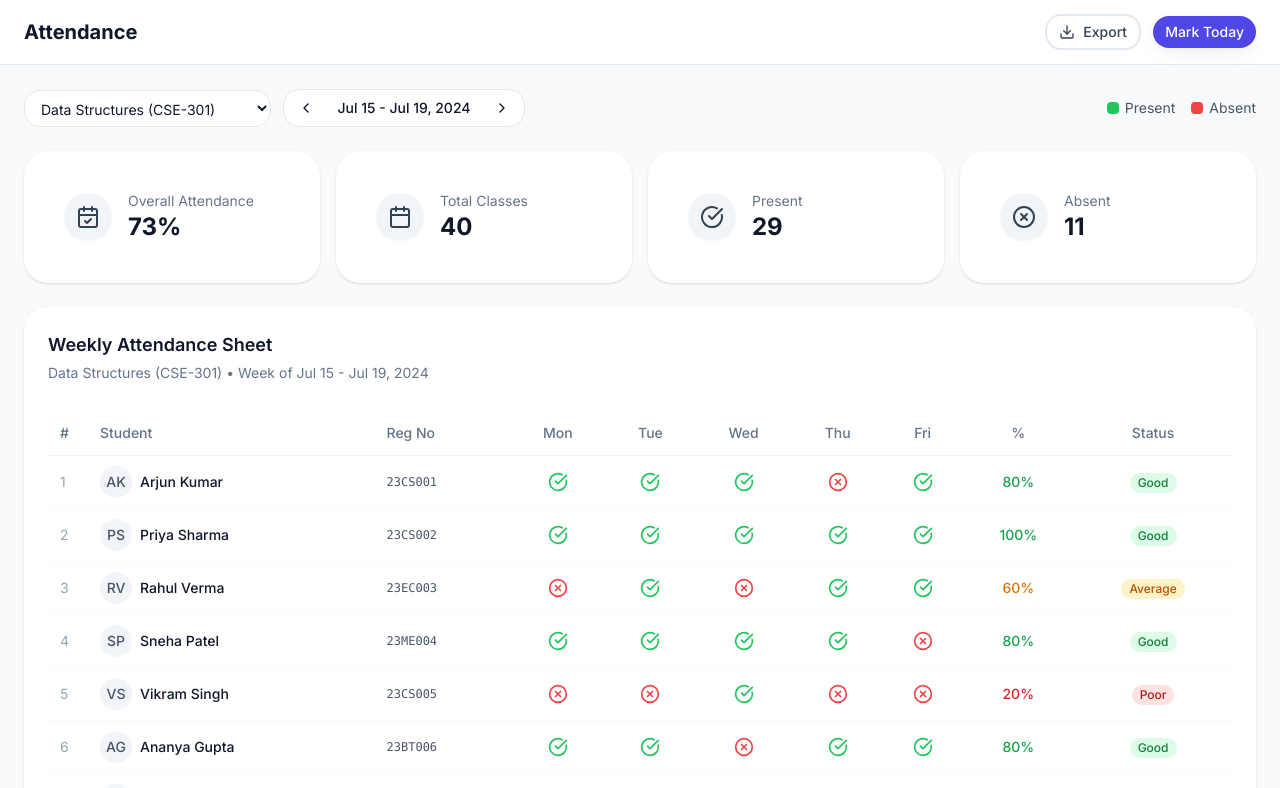
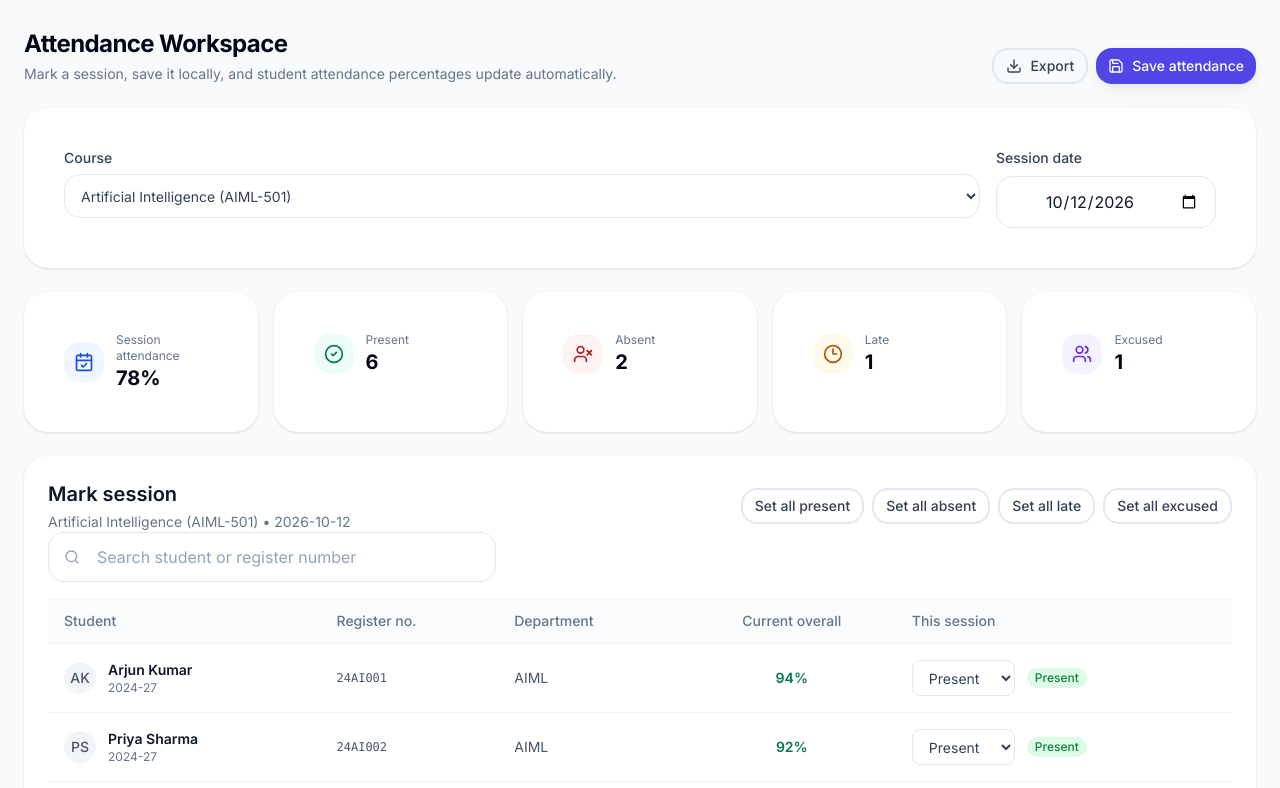
Before and after one commit to Bharath496/EDU_ONE, a Next.js app in the folder apps/web/: page /modules/attendance in a window 1280 px wide. Shown: the top 788 px of the page. Built offline with nearby package versions, Linux system fonts and the light colour scheme; sample sign-in values are in the browser's storage.

Commit message:
Upgrade attendance to interactive persistent session marking

```diff
--- a/apps/web/app/modules/attendance/page.tsx
+++ b/apps/web/app/modules/attendance/page.tsx
@@ -1,138 +1,265 @@
 'use client'
 
-import { useState } from 'react'
+import { useEffect, useMemo, useState } from 'react'
 import { useRouter } from 'next/navigation'
-import Link from 'next/link'
-import { Card, CardContent, CardHeader, CardTitle, CardDescription } from '@/components/ui/Card'
+import {
+  Calendar,
+  CalendarCheck,
+  CheckCircle2,
+  Clock3,
+  Download,
+  Save,
+  Search,
+  UserX,
+  Users,
+} from 'lucide-react'
+import { Avatar } from '@/components/ui/Avatar'
+import { Badge } from '@/components/ui/Badge'
 import { Button } from '@/components/ui/Button'
-import { Badge, StatusBadge } from '@/components/ui/Badge'
-import { Avatar } from '@/components/ui/Avatar'
+import { Card, CardContent, CardDescription, CardHeader, CardTitle } from '@/components/ui/Card'
+import { Input } from '@/components/ui/Input'
 import { useAuthStore } from '@/lib/auth-store'
-import { CalendarCheck, Search, Filter, ChevronRight, Calendar, CheckCircle, XCircle, Clock, AlertTriangle, Download, ChevronLeft } from 'lucide-react'
+import { COURSES, type AttendanceStatus } from '@/lib/demo-data'
+import { useEduStore } from '@/lib/edu-store'
 
-const WEEKDAYS = ['Mon', 'Tue', 'Wed', 'Thu', 'Fri']
+const STATUS_OPTIONS: Array<{ value: AttendanceStatus; label: string; badge: 'success' | 'danger' | 'warning' | 'primary' }> = [
+  { value: 'present', label: 'Present', badge: 'success' },
+  { value: 'absent', label: 'Absent', badge: 'danger' },
+  { value: 'late', label: 'Late', badge: 'warning' },
+  { value: 'excused', label: 'Excused', badge: 'primary' },
+]
 
-const STUDENTS = [
-  { id: '1', name: 'Arjun Kumar', regNo: '23CS001', attendance: [true, true, true, false, true] },
-  { id: '2', name: 'Priya Sharma', regNo: '23CS002', attendance: [true, true, true, true, true] },
-  { id: '3', name: 'Rahul Verma', regNo: '23EC003', attendance: [false, true, false, true, true] },
-  { id: '4', name: 'Sneha Patel', regNo: '23ME004', attendance: [true, true, true, true, false] },
-  { id: '5', name: 'Vikram Singh', regNo: '23CS005', attendance: [false, false, true, false, false] },
-  { id: '6', name: 'Ananya Gupta', regNo: '23BT006', attendance: [true, true, false, true, true] },
-  { id: '7', name: 'Rohit Joshi', regNo: '23CS007', attendance: [true, true, true, true, true] },
-  { id: '8', name: 'Neha Kapoor', regNo: '23EC008', attendance: [true, false, true, true, false] },
+function downloadAttendance(course: string, date: string, rows: Array<{ regNo: string; name: string; status: AttendanceStatus }>) {
+  const csv = [
+    ['Course', 'Date', 'Register No', 'Student', 'Status'],
+    ...rows.map((row) => [course, date, row.regNo, row.name, row.status]),
   ]
+    .map((row) => row.map((value) => `"${String(value).replaceAll('"', '""')}"`).join(','))
+    .join('\n')
+
+  const blob = new Blob([csv], { type: 'text/csv;charset=utf-8;' })
+  const url = URL.createObjectURL(blob)
+  const anchor = document.createElement('a')
+  anchor.href = url
+  anchor.download = `attendance-${date}.csv`
+  anchor.click()
+  URL.revokeObjectURL(url)
+}
 
 export default function AttendancePage() {
   const { user, isAuthenticated } = useAuthStore()
   const router = useRouter()
-  const [currentWeek, setCurrentWeek] = useState('Jul 15 - Jul 19, 2024')
-  const [selectedCourse, setSelectedCourse] = useState('Data Structures (CSE-301)')
+  const students = useEduStore((state) => state.students)
+  const sessions = useEduStore((state) => state.attendanceSessions)
+  const saveAttendance = useEduStore((state) => state.saveAttendance)
 
-  if (!isAuthenticated || !user) { router.push('/login'); return null }
+  const [course, setCourse] = useState(COURSES[0])
+  const [date, setDate] = useState('2026-10-12')
+  const [search, setSearch] = useState('')
+  const [records, setRecords] = useState<Record<string, AttendanceStatus>>({})
+  const [saved, setSaved] = useState(false)
 
-  const totalPresent = STUDENTS.reduce((sum, s) => sum + s.attendance.filter(a => a).length, 0)
-  const totalClasses = STUDENTS.length * WEEKDAYS.length
-  const overallPercent = Math.round((totalPresent / totalClasses) * 100)
+  if (!isAuthenticated || !user) {
+    router.push('/login')
+    return null
+  }
+
+  const selectedSession = useMemo(
+    () => sessions.find((item) => item.course === course && item.date === date),
+    [course, date, sessions]
+  )
+
+  useEffect(() => {
+    const next: Record<string, AttendanceStatus> = {}
+    students.forEach((student) => {
+      next[student.id] = selectedSession?.records[student.id] ?? 'present'
+    })
+    setRecords(next)
+    setSaved(false)
+  }, [selectedSession, students])
+
+  const filteredStudents = useMemo(() => {
+    const needle = search.trim().toLowerCase()
+    if (!needle) return students
+    return students.filter(
+      (student) =>
+        student.name.toLowerCase().includes(needle) ||
+        student.regNo.toLowerCase().includes(needle)
+    )
+  }, [search, students])
+
+  const counts = STATUS_OPTIONS.reduce<Record<AttendanceStatus, number>>(
+    (acc, option) => {
+      acc[option.value] = Object.values(records).filter((value) => value === option.value).length
+      return acc
+    },
+    { present: 0, absent: 0, late: 0, excused: 0 }
+  )
+
+  const attendancePercent = students.length
+    ? Math.round(((counts.present + counts.excused + counts.late * 0.8) / students.length) * 100)
+    : 0
+
+  const setAll = (status: AttendanceStatus) => {
+    const next = { ...records }
+    filteredStudents.forEach((student) => {
+      next[student.id] = status
+    })
+    setRecords(next)
+    setSaved(false)
+  }
+
+  const persist = () => {
+    saveAttendance(course, date, records)
+    setSaved(true)
+  }
+
+  const exportRows = students.map((student) => ({
+    regNo: student.regNo,
+    name: student.name,
+    status: records[student.id] ?? 'present',
+  }))
 
   return (
-    <div className="min-h-screen bg-slate-50">
-      <header className="sticky top-0 z-30 bg-white/95 backdrop-blur-sm border-b border-slate-200">
-        <div className="flex h-16 items-center justify-between px-4 lg:px-6">
+    <div className="space-y-6 p-4 lg:p-6">
+      <div className="flex flex-col gap-4 xl:flex-row xl:items-end xl:justify-between">
         <div>
-            <p className="text-sm text-slate-500">{user.collegeName}</p>
-            <h1 className="text-xl font-bold text-slate-900">Attendance</h1>
+          <p className="text-sm font-medium text-primary-600">{user.collegeName}</p>
+          <h1 className="mt-1 text-2xl font-bold tracking-tight text-slate-950">Attendance Workspace</h1>
+          <p className="mt-1 text-sm text-slate-500">
+            Mark a session, save it locally, and student attendance percentages update automatically.
+          </p>
         </div>
-          <div className="flex items-center gap-3">
-            <Button variant="outline" size="sm" className="gap-2"><Download className="w-4 h-4" /> Export</Button>
-            <Button variant="primary" size="sm">Mark Today</Button>
-          </div>
-        </div>
-      </header>
-
-      <div className="p-4 lg:p-6 space-y-6">
-        <div className="flex flex-col sm:flex-row gap-4 items-start sm:items-center justify-between">
-          <div className="flex items-center gap-3">
-            <select value={selectedCourse} onChange={e => setSelectedCourse(e.target.value)} className="px-3 py-2 rounded-xl bg-white border border-slate-200 text-sm focus:outline-none focus:ring-2 focus:ring-primary-500">
-              <option>Data Structures (CSE-301)</option>
-              <option>Database Systems (CSE-302)</option>
-              <option>Operating Systems (CSE-303)</option>
-            </select>
-            <div className="flex items-center gap-2 px-3 py-2 rounded-xl bg-white border border-slate-200 text-sm">
-              <button className="p-0.5 rounded hover:bg-slate-100"><ChevronLeft className="w-4 h-4" /></button>
-              <span className="font-medium text-slate-900 min-w-40 text-center">{currentWeek}</span>
-              <button className="p-0.5 rounded hover:bg-slate-100"><ChevronRight className="w-4 h-4" /></button>
-            </div>
-          </div>
-          <div className="flex items-center gap-4 text-sm">
-            <div className="flex items-center gap-1.5"><div className="w-3 h-3 rounded bg-green-500" /><span className="text-slate-600">Present</span></div>
-            <div className="flex items-center gap-1.5"><div className="w-3 h-3 rounded bg-red-500" /><span className="text-slate-600">Absent</span></div>
+        <div className="flex flex-wrap gap-2">
+          <Button variant="outline" size="sm" onClick={() => downloadAttendance(course, date, exportRows)} className="gap-2">
+            <Download className="h-4 w-4" />
+            Export
+          </Button>
+          <Button size="sm" onClick={persist} className="gap-2">
+            <Save className="h-4 w-4" />
+            Save attendance
+          </Button>
         </div>
       </div>
 
-        <div className="grid grid-cols-1 sm:grid-cols-4 gap-4">
+      <Card>
+        <CardContent className="grid gap-4 p-4 lg:grid-cols-[1fr_220px]">
+          <div>
+            <label className="mb-1.5 block text-sm font-medium text-slate-700">Course</label>
+            <select
+              value={course}
+              onChange={(event) => setCourse(event.target.value)}
+              className="h-11 w-full rounded-xl border border-slate-200 bg-white px-3 text-sm text-slate-700 outline-none focus:border-primary-500 focus:ring-2 focus:ring-primary-100"
+            >
+              {COURSES.map((item) => <option key={item}>{item}</option>)}
+            </select>
+          </div>
+          <Input label="Session date" type="date" value={date} onChange={(event) => setDate(event.target.value)} />
+        </CardContent>
+      </Card>
+
+      <div className="grid gap-4 sm:grid-cols-2 xl:grid-cols-5">
         {[
-            { label: 'Overall Attendance', value: `${overallPercent}%`, icon: CalendarCheck, color: 'blue' },
-            { label: 'Total Classes', value: totalClasses, icon: Calendar, color: 'purple' },
-            { label: 'Present', value: totalPresent, icon: CheckCircle, color: 'green' },
-            { label: 'Absent', value: totalClasses - totalPresent, icon: XCircle, color: 'red' },
-          ].map((stat, i) => (
-            <Card key={i}>
-              <CardContent className="p-4 flex items-center gap-4">
-                <div className="p-3 rounded-2xl bg-slate-100 text-slate-700"><stat.icon className="w-6 h-6" /></div>
+          { label: 'Session attendance', value: `${attendancePercent}%`, icon: CalendarCheck, cls: 'bg-blue-50 text-blue-700' },
+          { label: 'Present', value: counts.present, icon: CheckCircle2, cls: 'bg-emerald-50 text-emerald-700' },
+          { label: 'Absent', value: counts.absent, icon: UserX, cls: 'bg-red-50 text-red-700' },
+          { label: 'Late', value: counts.late, icon: Clock3, cls: 'bg-amber-50 text-amber-700' },
+          { label: 'Excused', value: counts.excused, icon: Users, cls: 'bg-violet-50 text-violet-700' },
+        ].map((item) => (
+          <Card key={item.label}>
+            <CardContent className="flex items-center gap-3 p-4">
+              <div className={`rounded-xl p-2.5 ${item.cls}`}>
+                <item.icon className="h-5 w-5" />
+              </div>
               <div>
-                  <p className="text-sm text-slate-500">{stat.label}</p>
-                  <p className="text-2xl font-bold text-slate-900">{stat.value}</p>
+                <p className="text-xs text-slate-500">{item.label}</p>
+                <p className="text-xl font-bold text-slate-950">{item.value}</p>
               </div>
             </CardContent>
           </Card>
         ))}
       </div>
 
+      {saved && (
+        <div className="rounded-xl border border-emerald-200 bg-emerald-50 px-4 py-3 text-sm font-medium text-emerald-800">
+          Attendance saved. The student records module now reflects the recalculated percentages.
+        </div>
+      )}
+
       <Card>
-          <CardHeader className="pb-3">
-            <CardTitle className="text-lg">Weekly Attendance Sheet</CardTitle>
-            <CardDescription>{selectedCourse} • Week of {currentWeek}</CardDescription>
+        <CardHeader className="gap-3">
+          <div className="flex flex-col gap-3 lg:flex-row lg:items-center lg:justify-between">
+            <div>
+              <CardTitle>Mark session</CardTitle>
+              <CardDescription>{course} • {date}</CardDescription>
+            </div>
+            <div className="flex flex-wrap gap-2">
+              {STATUS_OPTIONS.map((option) => (
+                <Button key={option.value} variant="outline" size="sm" onClick={() => setAll(option.value)}>
+                  Set all {option.label.toLowerCase()}
+                </Button>
+              ))}
+            </div>
+          </div>
+          <div className="max-w-md">
+            <Input
+              value={search}
+              onChange={(event) => setSearch(event.target.value)}
+              placeholder="Search student or register number"
+              leftIcon={<Search className="h-4 w-4 text-slate-400" />}
+            />
+          </div>
         </CardHeader>
-          <CardContent className="pt-0">
+        <CardContent className="p-0">
           <div className="overflow-x-auto">
-              <table className="w-full text-sm">
+            <table className="w-full min-w-[850px] text-sm">
               <thead>
-                  <tr className="border-b border-slate-100">
-                    <th className="text-left py-3 px-3 font-medium text-slate-500 w-10">#</th>
-                    <th className="text-left py-3 px-3 font-medium text-slate-500">Student</th>
-                    <th className="text-left py-3 px-3 font-medium text-slate-500">Reg No</th>
-                    {WEEKDAYS.map(day => <th key={day} className="text-center py-3 px-3 font-medium text-slate-500">{day}</th>)}
-                    <th className="text-center py-3 px-3 font-medium text-slate-500">%</th>
-                    <th className="text-center py-3 px-3 font-medium text-slate-500">Status</th>
+                <tr className="border-y border-slate-100 bg-slate-50/80 text-left text-slate-500">
+                  <th className="px-4 py-3 font-medium">Student</th>
+                  <th className="px-4 py-3 font-medium">Register no.</th>
+                  <th className="px-4 py-3 font-medium">Department</th>
+                  <th className="px-4 py-3 text-center font-medium">Current overall</th>
+                  <th className="px-4 py-3 font-medium">This session</th>
                 </tr>
               </thead>
               <tbody>
-                  {STUDENTS.map((s, i) => {
-                    const presentCount = s.attendance.filter(a => a).length
-                    const percent = Math.round((presentCount / WEEKDAYS.length) * 100)
+                {filteredStudents.map((student) => {
+                  const current = records[student.id] ?? 'present'
+                  const meta = STATUS_OPTIONS.find((item) => item.value === current)!
                   return (
-                      <tr key={s.id} className="border-b border-slate-50 hover:bg-slate-50 transition-colors">
-                        <td className="py-2.5 px-3 text-slate-400">{i + 1}</td>
-                        <td className="py-2.5 px-3">
-                          <div className="flex items-center gap-2">
-                            <Avatar name={s.name} size="sm" />
-                            <span className="font-medium text-slate-900">{s.name}</span>
+                    <tr key={student.id} className="border-b border-slate-100 last:border-0 hover:bg-slate-50/60">
+                      <td className="px-4 py-4">
+                        <div className="flex items-center gap-3">
+                          <Avatar name={student.name} size="sm" />
+                          <div>
+                            <p className="font-semibold text-slate-900">{student.name}</p>
+                            <p className="text-xs text-slate-500">{student.batch}</p>
+                          </div>
                         </div>
                       </td>
-                        <td className="py-2.5 px-3 text-xs font-mono text-slate-600">{s.regNo}</td>
-                        {s.attendance.map((present, dayIdx) => (
-                          <td key={dayIdx} className="py-2.5 px-3 text-center">
-                            {present ? <CheckCircle className="w-5 h-5 text-green-500 mx-auto" /> : <XCircle className="w-5 h-5 text-red-500 mx-auto" />}
+                      <td className="px-4 py-4 font-mono text-xs text-slate-600">{student.regNo}</td>
+                      <td className="px-4 py-4 text-slate-600">{student.department}</td>
+                      <td className="px-4 py-4 text-center">
+                        <span className={`font-semibold ${student.attendance >= 75 ? 'text-emerald-700' : student.attendance >= 60 ? 'text-amber-700' : 'text-red-700'}`}>
+                          {student.attendance}%
+                        </span>
                       </td>
+                      <td className="px-4 py-4">
+                        <div className="flex items-center gap-3">
+                          <select
+                            value={current}
+                            onChange={(event) => {
+                              setRecords({ ...records, [student.id]: event.target.value as AttendanceStatus })
+                              setSaved(false)
+                            }}
+                            className="h-9 rounded-lg border border-slate-200 bg-white px-3 text-sm text-slate-700 outline-none focus:border-primary-500"
+                          >
+                            {STATUS_OPTIONS.map((option) => (
+                              <option key={option.value} value={option.value}>{option.label}</option>
                             ))}
-                        <td className="py-2.5 px-3 text-center">
-                          <span className={`font-medium ${percent >= 75 ? 'text-green-600' : percent >= 50 ? 'text-amber-600' : 'text-red-600'}`}>{percent}%</span>
-                        </td>
-                        <td className="py-2.5 px-3 text-center">
-                          <Badge variant={percent >= 75 ? 'success' : percent >= 50 ? 'warning' : 'danger'} size="sm">
-                            {percent >= 75 ? 'Good' : percent >= 50 ? 'Average' : 'Poor'}
-                          </Badge>
+                          </select>
+                          <Badge variant={meta.badge} size="sm">{meta.label}</Badge>
+                        </div>
                       </td>
                     </tr>
                   )
@@ -142,7 +269,31 @@ export default function AttendancePage() {
           </div>
         </CardContent>
       </Card>
+
+      <Card>
+        <CardHeader>
+          <CardTitle className="text-base">Recent saved sessions</CardTitle>
+          <CardDescription>Stored in the browser as part of the zero-cost demo workspace.</CardDescription>
+        </CardHeader>
+        <CardContent className="grid gap-3 md:grid-cols-2 xl:grid-cols-3">
+          {sessions.slice(0, 6).map((session) => {
+            const present = Object.values(session.records).filter((value) => value === 'present' || value === 'excused').length
+            return (
+              <div key={session.id} className="rounded-xl border border-slate-200 p-4">
+                <div className="flex items-start justify-between gap-3">
+                  <div>
+                    <p className="font-semibold text-slate-900">{session.course}</p>
+                    <p className="mt-1 flex items-center gap-1 text-xs text-slate-500">
+                      <Calendar className="h-3.5 w-3.5" /> {session.date}
+                    </p>
+                  </div>
+                  <Badge variant="secondary" size="sm">{present}/{Object.keys(session.records).length}</Badge>
                 </div>
               </div>
             )
+          })}
+        </CardContent>
+      </Card>
+    </div>
+  )
 }
```
Lines whose indentation alone changed are shown as unchanged.
